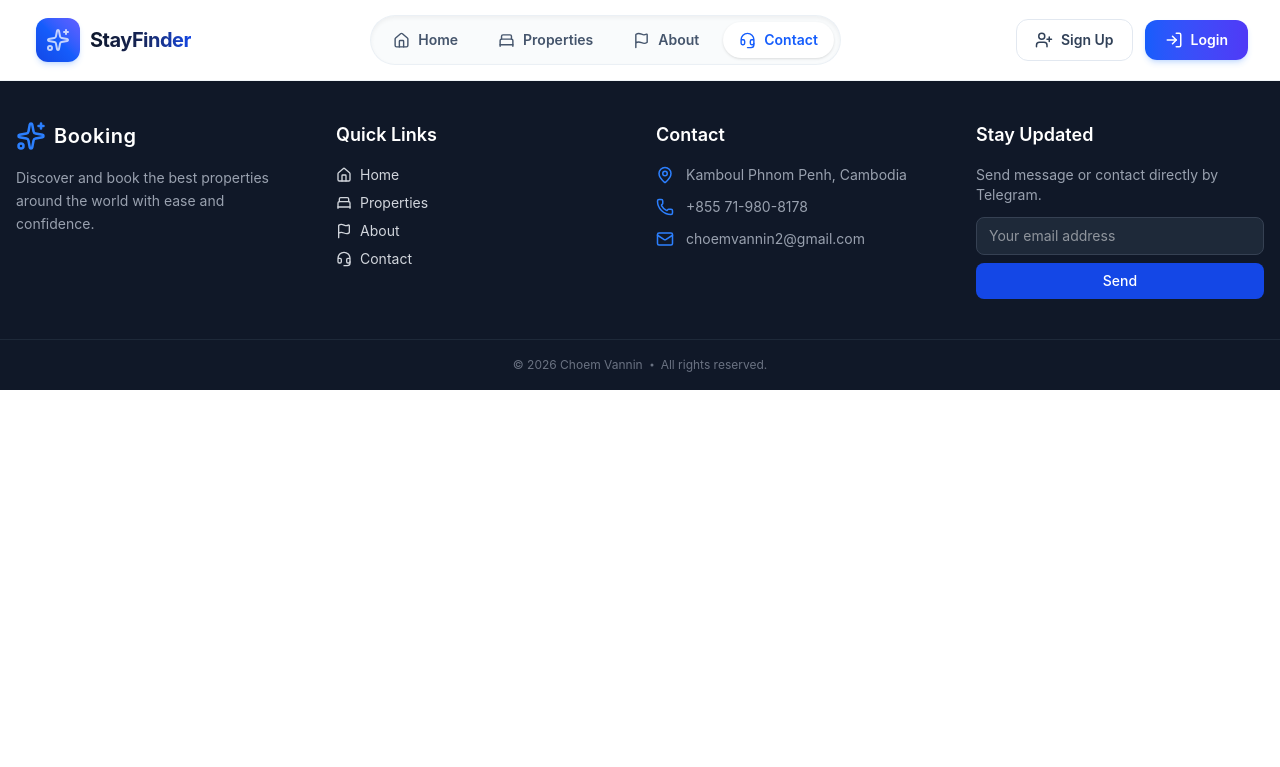
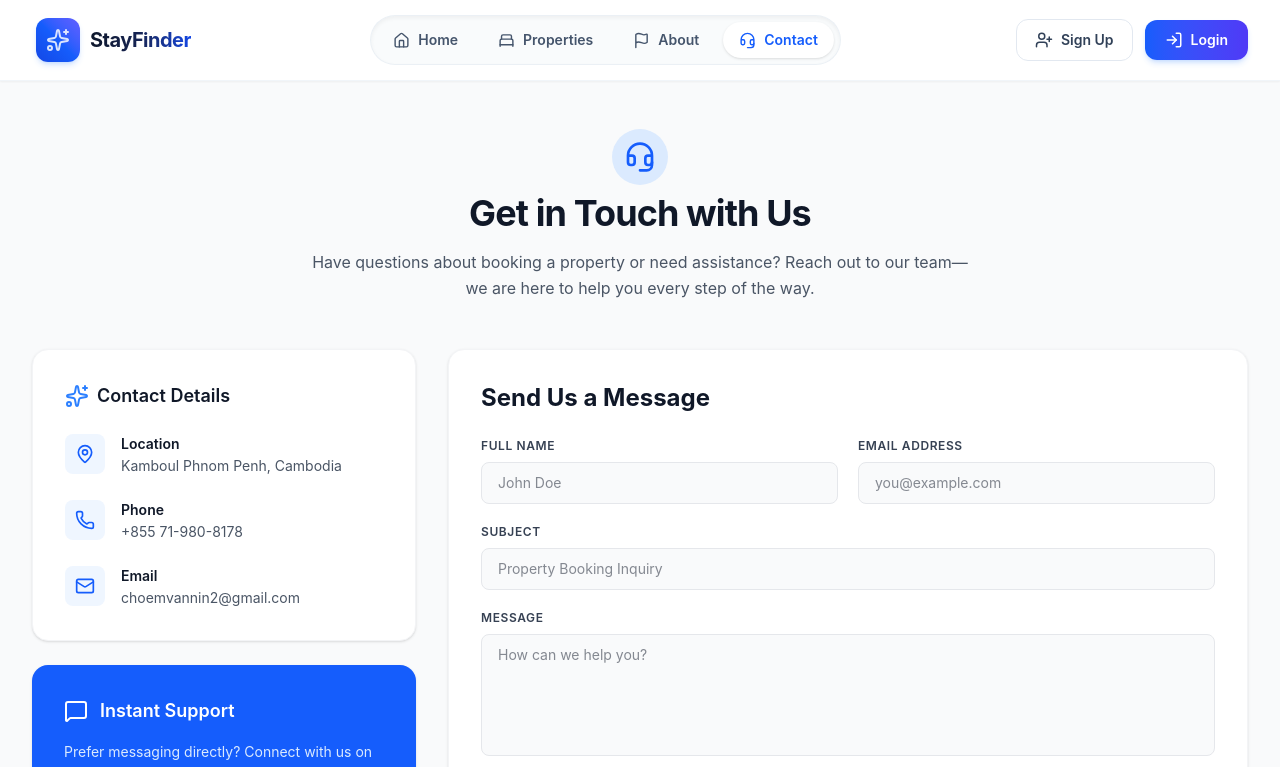
Before and after one commit to choemvannin2-hub/Hotel-System-Management-Frontend-React.js-Tailwindcss-, a React (Vite) app: page /contact in a window 1280 px wide. Shown: the top 767 px of the page. Built offline with nearby package versions, Linux system fonts and the light colour scheme.

Commit message:
ADD: desgin cotact page.

```diff
--- a/src/pages/user/Contact.jsx
+++ b/src/pages/user/Contact.jsx
@@ -1,8 +1,208 @@
-import React from 'react'
+import React, { useState } from 'react'
+import { Headset, Mail, MapPin, Phone, Send, Sparkles, MessageSquare } from 'lucide-react'
 
 const Contact = () => {
+  const [formData, setFormData] = useState({
+    name: '',
+    email: '',
+    subject: '',
+    message: ''
+  })
+  const [submitted, setSubmitted] = useState(false)
+
+  const handleChange = (e) => {
+    setFormData({ ...formData, [e.target.name]: e.target.value })
+  }
+
+  const handleSubmit = (e) => {
+    e.preventDefault()
+    // Handle form submission logic here
+    setSubmitted(true)
+    setTimeout(() => setSubmitted(false), 4000)
+    setFormData({ name: '', email: '', subject: '', message: '' })
+  }
+
   return (
-    <div></div>
+    <div className="min-h-screen bg-gray-50 text-gray-800 py-12 px-4 sm:px-6 lg:px-8">
+      <div className="max-w-7xl mx-auto space-y-12">
+
+        {/* Header Section */}
+        <div className="text-center space-y-4 max-w-2xl mx-auto">
+          <div className="inline-flex items-center justify-center p-3 bg-blue-100 text-blue-600 rounded-full mb-2">
+            <Headset size={32} />
+          </div>
+          <h1 className="text-3xl sm:text-4xl font-bold text-gray-900 tracking-tight">
+            Get in Touch with Us
+          </h1>
+          <p className="text-gray-600 text-base leading-relaxed">
+            Have questions about booking a property or need assistance? Reach out to our team—we are here to help you every step of the way.
+          </p>
+        </div>
+
+        {/* Main Content Grid */}
+        <div className="grid grid-cols-1 lg:grid-cols-3 gap-8">
+
+          {/* Contact Information & Channels */}
+          <div className="lg:col-span-1 space-y-6">
+            <div className="bg-white rounded-2xl p-6 sm:p-8 shadow-sm border border-gray-100 space-y-6">
+              <div className="flex items-center gap-x-2 text-gray-900 font-semibold text-lg">
+                <Sparkles className="text-blue-500" size={24} />
+                <span>Contact Details</span>
+              </div>
+
+              <ul className="space-y-6 text-sm">
+                <li className="flex items-start gap-x-4">
+                  <div className="p-2.5 bg-blue-50 rounded-lg text-blue-600 shrink-0">
+                    <MapPin size={20} />
+                  </div>
+                  <div>
+                    <h4 className="font-semibold text-gray-900">Location</h4>
+                    <p className="text-gray-600 mt-0.5">Kamboul Phnom Penh, Cambodia</p>
+                  </div>
+                </li>
+
+                <li className="flex items-start gap-x-4">
+                  <div className="p-2.5 bg-blue-50 rounded-lg text-blue-600 shrink-0">
+                    <Phone size={20} />
+                  </div>
+                  <div>
+                    <h4 className="font-semibold text-gray-900">Phone</h4>
+                    <a
+                      href="tel:+855719808178"
+                      className="text-gray-600 hover:text-blue-600 transition-colors mt-0.5 block"
+                    >
+                      +855 71-980-8178
+                    </a>
+                  </div>
+                </li>
+
+                <li className="flex items-start gap-x-4">
+                  <div className="p-2.5 bg-blue-50 rounded-lg text-blue-600 shrink-0">
+                    <Mail size={20} />
+                  </div>
+                  <div>
+                    <h4 className="font-semibold text-gray-900">Email</h4>
+                    <a
+                      href="mailto:choemvannin2@gmail.com"
+                      className="text-gray-600 hover:text-blue-600 transition-colors mt-0.5 block break-all"
+                    >
+                      choemvannin2@gmail.com
+                    </a>
+                  </div>
+                </li>
+              </ul>
+            </div>
+
+            {/* Telegram Direct Action Box */}
+            <div className="bg-blue-600 text-white rounded-2xl p-6 sm:p-8 shadow-sm space-y-4">
+              <div className="flex items-center gap-x-3">
+                <MessageSquare size={24} />
+                <h3 className="font-semibold text-lg">Instant Support</h3>
+              </div>
+              <p className="text-blue-100 text-sm leading-relaxed">
+                Prefer messaging directly? Connect with us on Telegram for quick inquiries and immediate support.
+              </p>
+              <a
+                href="https://t.me/choemvannin"
+                target="_blank"
+                rel="noopener noreferrer"
+                className="inline-flex items-center justify-center w-full py-2.5 px-4 bg-white text-blue-600 hover:bg-blue-50 text-sm font-semibold rounded-lg transition-colors shadow-sm"
+              >
+                Chat on Telegram
+              </a>
+            </div>
+          </div>
+
+          {/* Contact Form */}
+          <div className="lg:col-span-2 bg-white rounded-2xl p-6 sm:p-8 shadow-sm border border-gray-100">
+            <h2 className="text-2xl font-bold text-gray-900 mb-6">Send Us a Message</h2>
+
+            {submitted && (
+              <div className="mb-6 p-4 bg-green-50 border border-green-200 text-green-700 rounded-lg text-sm">
+                Thank you! Your message has been sent successfully. We will get back to you soon.
+              </div>
+            )}
+
+            <form onSubmit={handleSubmit} className="space-y-5">
+              <div className="grid grid-cols-1 sm:grid-cols-2 gap-5">
+                <div>
+                  <label htmlFor="name" className="block text-xs font-semibold text-gray-700 uppercase tracking-wider mb-2">
+                    Full Name
+                  </label>
+                  <input
+                    type="text"
+                    id="name"
+                    name="name"
+                    value={formData.name}
+                    onChange={handleChange}
+                    required
+                    placeholder="John Doe"
+                    className="w-full px-4 py-2.5 bg-gray-50 text-gray-900 rounded-lg border border-gray-200 focus:bg-white focus:outline-none focus:border-blue-500 text-sm transition-all"
+                  />
+                </div>
+
+                <div>
+                  <label htmlFor="email" className="block text-xs font-semibold text-gray-700 uppercase tracking-wider mb-2">
+                    Email Address
+                  </label>
+                  <input
+                    type="email"
+                    id="email"
+                    name="email"
+                    value={formData.email}
+                    onChange={handleChange}
+                    required
+                    placeholder="you@example.com"
+                    className="w-full px-4 py-2.5 bg-gray-50 text-gray-900 rounded-lg border border-gray-200 focus:bg-white focus:outline-none focus:border-blue-500 text-sm transition-all"
+                  />
+                </div>
+              </div>
+
+              <div>
+                <label htmlFor="subject" className="block text-xs font-semibold text-gray-700 uppercase tracking-wider mb-2">
+                  Subject
+                </label>
+                <input
+                  type="text"
+                  id="subject"
+                  name="subject"
+                  value={formData.subject}
+                  onChange={handleChange}
+                  required
+                  placeholder="Property Booking Inquiry"
+                  className="w-full px-4 py-2.5 bg-gray-50 text-gray-900 rounded-lg border border-gray-200 focus:bg-white focus:outline-none focus:border-blue-500 text-sm transition-all"
+                />
+              </div>
+
+              <div>
+                <label htmlFor="message" className="block text-xs font-semibold text-gray-700 uppercase tracking-wider mb-2">
+                  Message
+                </label>
+                <textarea
+                  id="message"
+                  name="message"
+                  rows={5}
+                  value={formData.message}
+                  onChange={handleChange}
+                  required
+                  placeholder="How can we help you?"
+                  className="w-full px-4 py-2.5 bg-gray-50 text-gray-900 rounded-lg border border-gray-200 focus:bg-white focus:outline-none focus:border-blue-500 text-sm transition-all resize-none"
+                />
+              </div>
+
+              <button
+                type="submit"
+                className="inline-flex items-center justify-center gap-x-2 py-3 px-6 bg-blue-700 hover:bg-blue-800 text-white text-sm font-semibold rounded-lg transition-colors shadow-sm w-full sm:w-auto"
+              >
+                <Send size={16} />
+                <span>Send Message</span>
+              </button>
+            </form>
+          </div>
+
+        </div>
+      </div>
+    </div>
   )
 }
 
```
